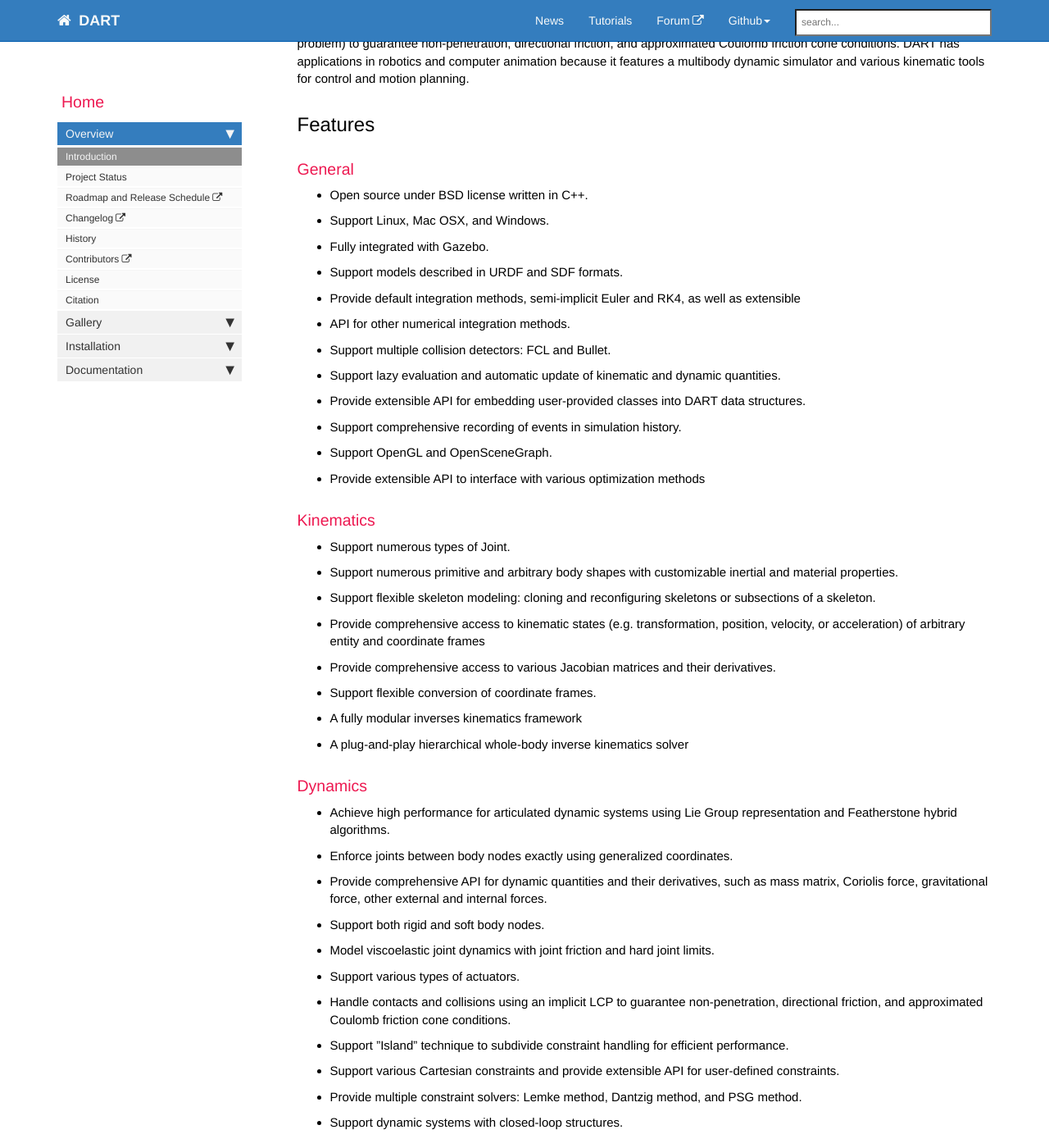
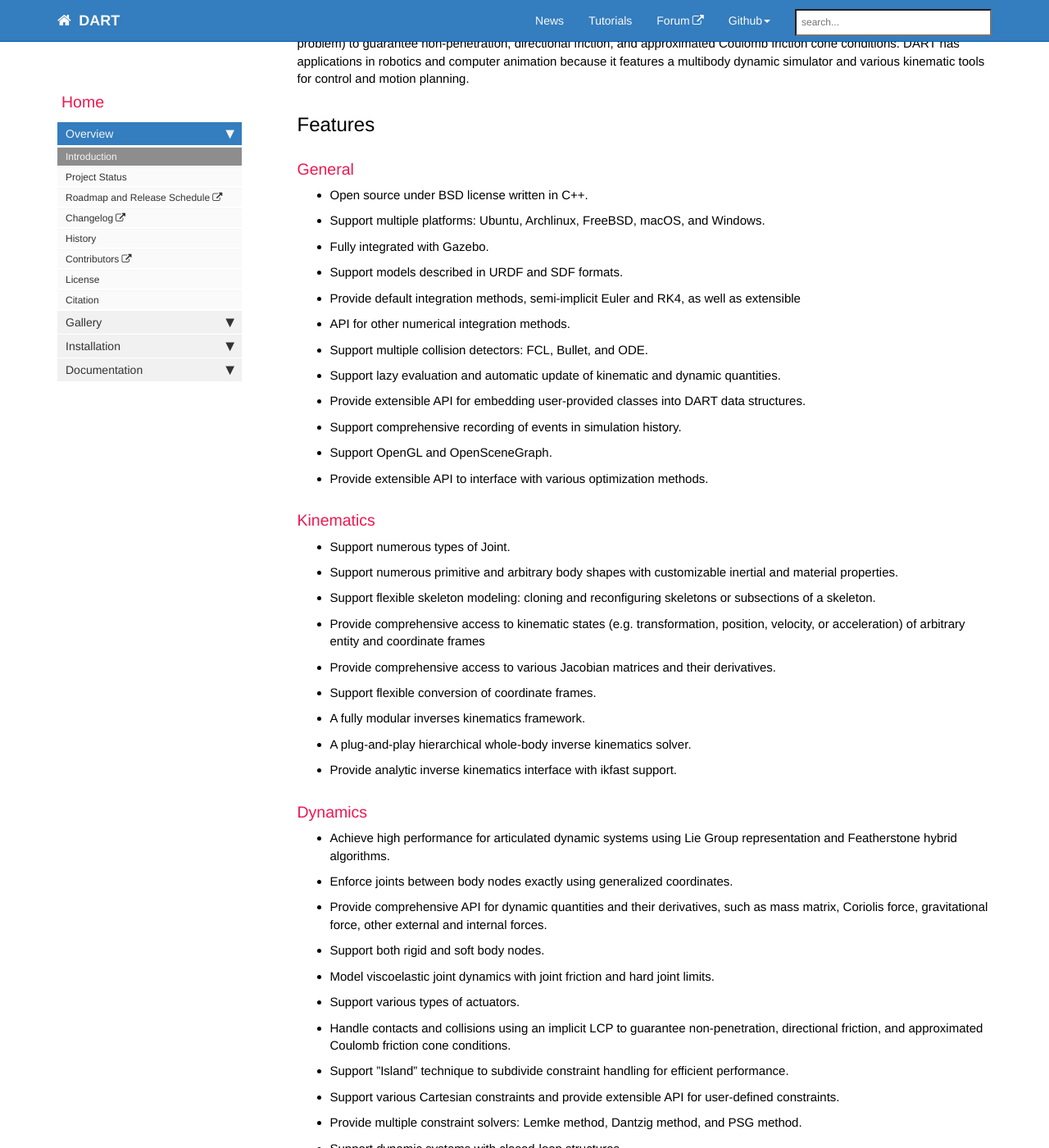
Before and after one commit to dartsim/dartsim.github.io, a Jekyll site: the page built from index.md, in a window 1280 px wide and 1400 px high, scrolled down 550 px. Shown: the whole window at 82% size. Built offline with Jekyll 4.4.1, drawn with Linux system fonts in a browser that asks for light colours; nearby versions of some CDN libraries; comment, search, counter and statistics services are not loaded.

Commit message:
Update features

```diff
--- a/index.md
+++ b/index.md
@@ -17,17 +17,17 @@
 ### General
 
 * Open source under BSD license written in C++.
-* Support Linux, Mac OSX, and Windows.
+* Support multiple platforms: Ubuntu, Archlinux, FreeBSD, macOS, and Windows.
 * Fully integrated with Gazebo.
 * Support models described in URDF and SDF formats.
 * Provide default integration methods, semi-implicit Euler and RK4, as well as extensible
 * API for other numerical integration methods.
-* Support multiple collision detectors: FCL and Bullet.
+* Support multiple collision detectors: FCL, Bullet, and ODE.
 * Support lazy evaluation and automatic update of kinematic and dynamic quantities.
 * Provide extensible API for embedding user-provided classes into DART data structures.
 * Support comprehensive recording of events in simulation history.
 * Support OpenGL and OpenSceneGraph.
-* Provide extensible API to interface with various optimization methods
+* Provide extensible API to interface with various optimization methods.
 
 ### Kinematics
 
@@ -37,8 +37,9 @@
 * Provide comprehensive access to kinematic states (e.g. transformation, position, velocity, or acceleration) of arbitrary entity and coordinate frames
 * Provide comprehensive access to various Jacobian matrices and their derivatives.
 * Support flexible conversion of coordinate frames.
-* A fully modular inverses kinematics framework
-* A plug-and-play hierarchical whole-body inverse kinematics solver
+* A fully modular inverses kinematics framework.
+* A plug-and-play hierarchical whole-body inverse kinematics solver.
+* Provide analytic inverse kinematics interface with ikfast support.
 
 ### Dynamics
 
```
